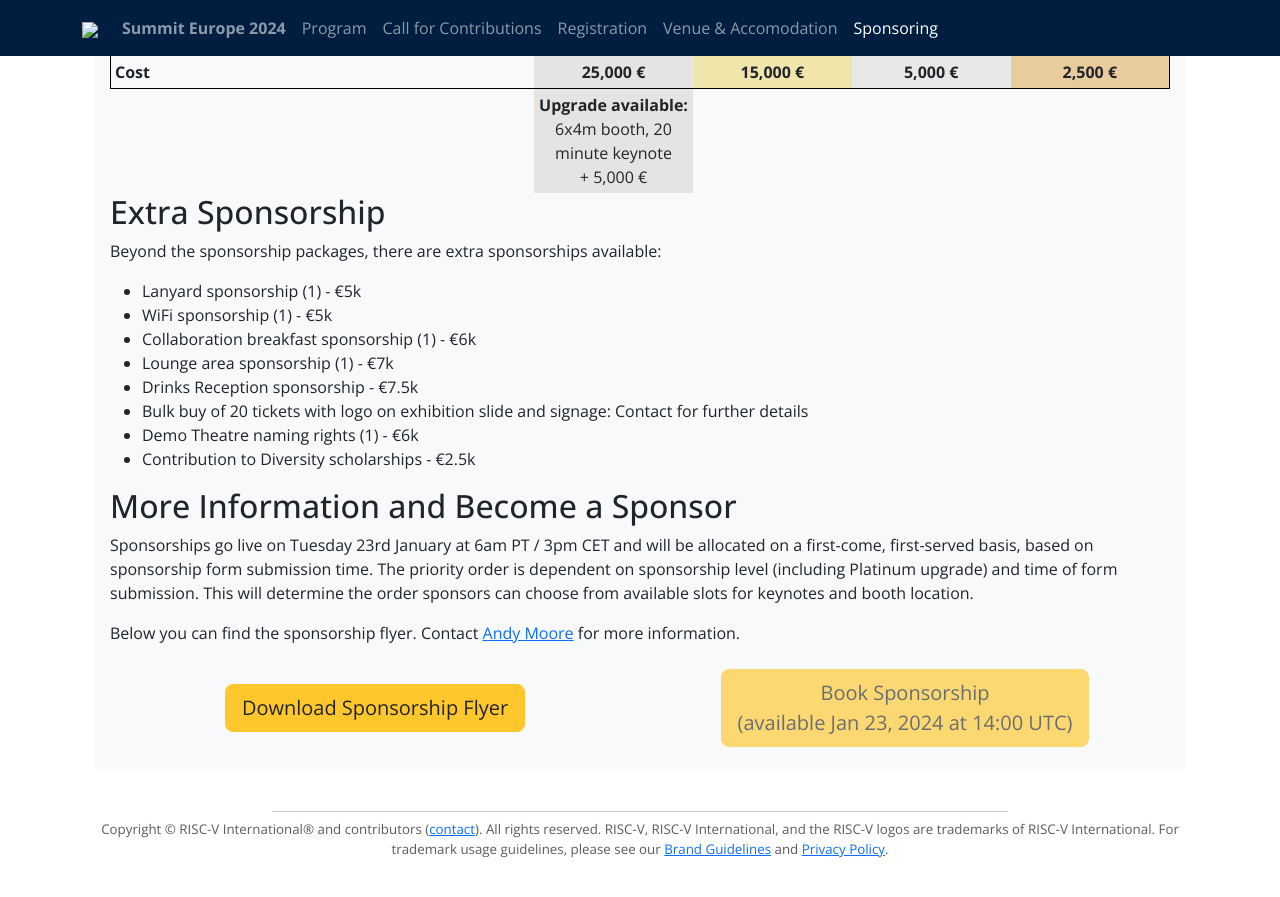
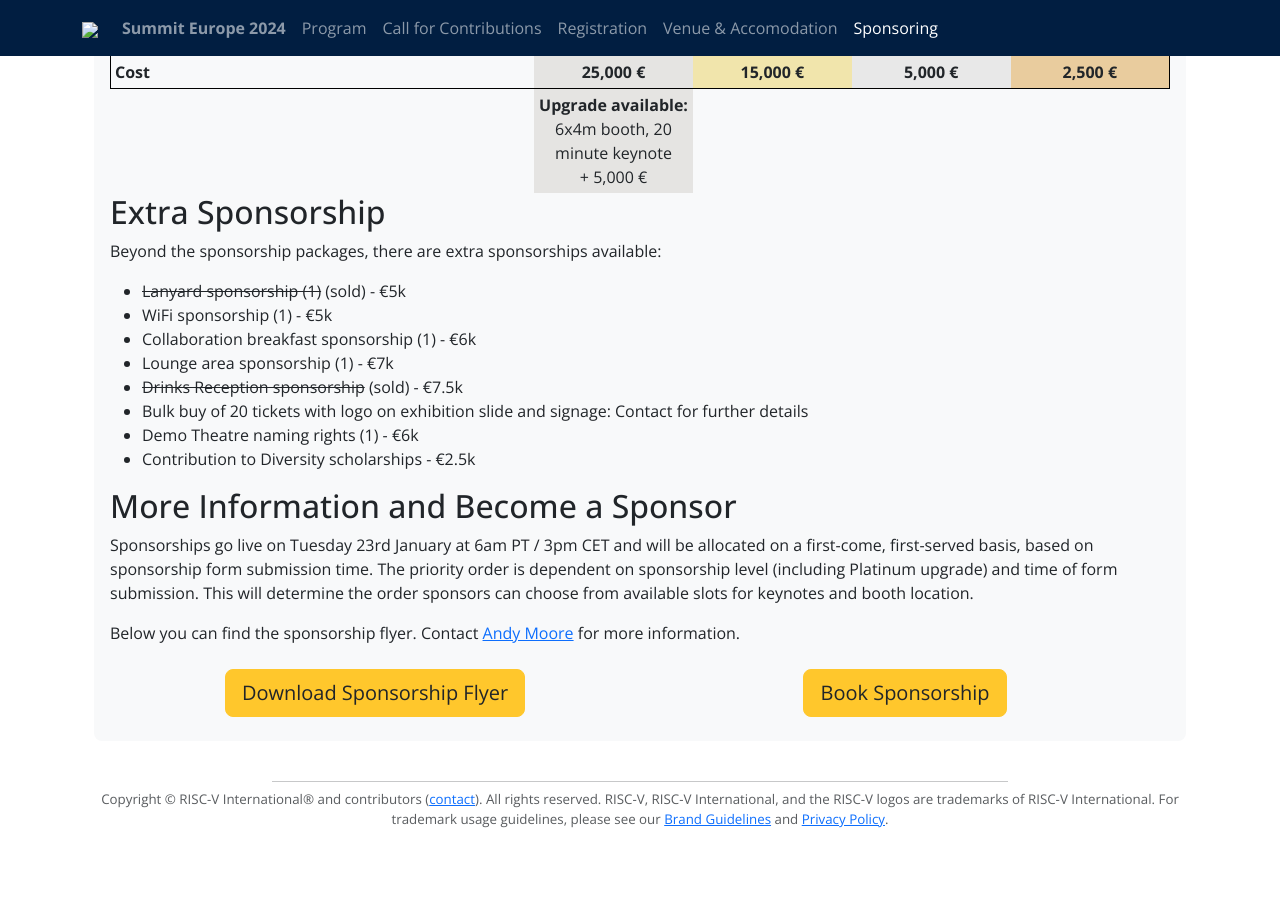
Before and after one commit to riscv-europe/summit-website-development, a Jekyll site: the page built from summit/2024/sponsoring.md, in a window 1280 px wide and 900 px high, scrolled down 1072 px. Shown: the top 897 px of the window. Built offline with Jekyll 4.4.1, drawn with Linux system fonts in a browser that asks for light colours; after the commit the page ends 1942 px from its top, so only the background shows below that.

Commit message:
Sponsorship update

```diff
--- a/summit/2024/sponsoring.md
+++ b/summit/2024/sponsoring.md
@@ -133,11 +133,11 @@
 
 Beyond the sponsorship packages, there are extra sponsorships available:
 
-- Lanyard sponsorship (1) - €5k
+- ~~Lanyard sponsorship (1)~~ (sold) - €5k
 - WiFi sponsorship (1) - €5k
 - Collaboration breakfast sponsorship (1) - €6k
 - Lounge area sponsorship (1) - €7k
-- Drinks Reception sponsorship - €7.5k
+- ~~Drinks Reception sponsorship~~ (sold) - €7.5k
 - Bulk buy of 20 tickets with logo on exhibition slide and signage: Contact for further details
 - Demo Theatre naming rights (1) - €6k
 - Contribution to Diversity scholarships - €2.5k
@@ -154,7 +154,7 @@
             <a href="media/RISC-VSummitEuropeSponsorship2024.pdf" role="button" class="btn btn-lg" style="background-color: var(--riscv-y); border-color: var(--riscv-y);">Download Sponsorship Flyer</a>
         </div>
         <div class="col-lg-6 my-2 d-flex justify-content-center">
-<button type="button" class="btn btn-lg disabled" style="background-color: var(--riscv-y); border-color: var(--riscv-y);">Book Sponsorship<br/>(available Jan 23, 2024 at 14:00 UTC)</button>
+        <a href="https://kit-react.de/portal/init?mnemonic=RISC-V-2024-Industry-Partner-Application" role="button" class="btn btn-lg" style="background-color: var(--riscv-y); border-color: var(--riscv-y);">Book Sponsorship</a>
         </div>
     </div>
 </div>
```
